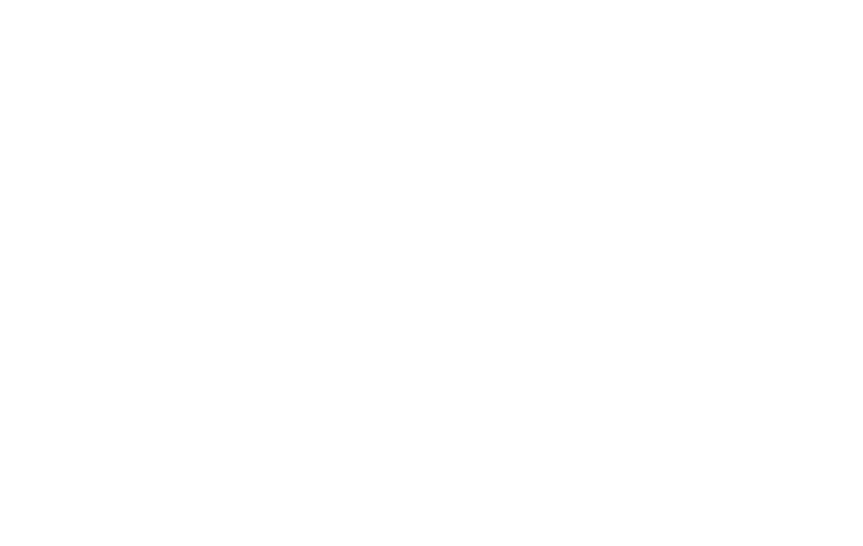
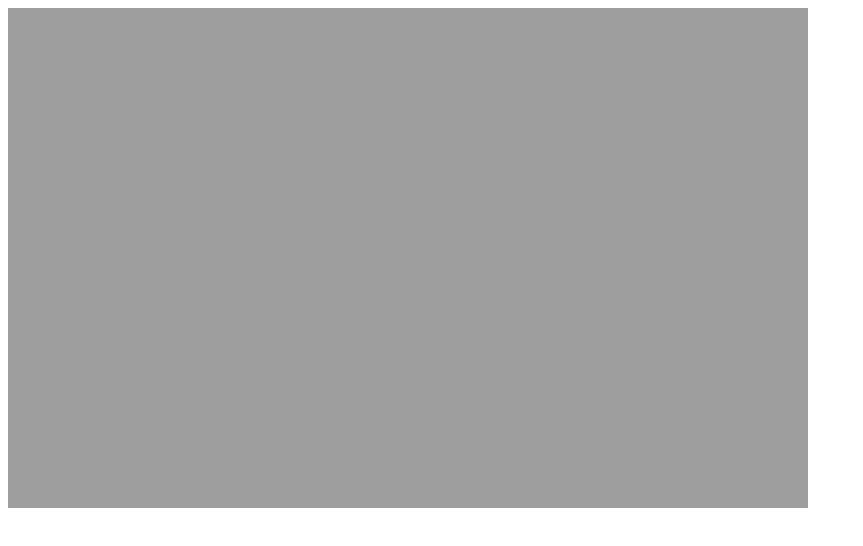
Before and after one commit to nahumjimi/lab-helicopter, a plain HTML site: page index.html in a window 1280 px wide. Shown: the whole page, without its empty margins (0-863 px from the left). Drawn offline with Linux system fonts and the light colour scheme.

Commit message:
background done

```diff
--- a/background.js
+++ b/background.js
@@ -1,13 +1,36 @@
 class Background {
   constructor(ctx) {
-    this.img.src = "http://www.vbforums.com/attachment.php?attachmentid=113103&d=1398112502"
+    this.ctx = ctx;
+    this.img = new Image ();
+    this.img.src = "http://www.vbforums.com/attachment.php?attachmentid=113103&d=1398112502";
+    this.x = 0;
+    this.y = 0;
+    this.w = this.ctx.canvas.width;
+    this.h = this.ctx.canvas.height;
+    this.vx = 2;
   }
 
   draw() {
+    this.ctx.drawImage(
+      this.img,
+      this.x,
+      this.y,
+      this.w,
+      this.h,
+    )
 
+     this.ctx.drawImage(
+      this.img,
+      this.x + this.ctx.canvas.width,
+      this.y,
+      this.w,
+      this.h,
+    )
   }
 
   move() {
+    this.x -= this.vx;
 
+    if(this.x + this.w <= 0){this.x = 0};
   }
 }
--- a/game.js
+++ b/game.js
@@ -1,9 +1,22 @@
 class Game {
   constructor(ctx) {
+    this.ctx = ctx;
+    this.intervalId = null;
+    this.background = new Background(this.ctx);
+
+
   }
 
   start() {
-  }
+    this.intervalId = setInterval( () => {
+      this.clear();
+      this.draw();
+      this.move();
+
+
+    }
+    , 1000/60)
+    }
 
   clearObstacles() {
   }
@@ -12,12 +25,22 @@ class Game {
   }
 
   clear() {
+    this.ctx.clearRect(
+      0,
+      0,
+      this.ctx.canvas.width,
+      this.ctx.canvas.heigth
+    )
   }
 
   draw() {
+    this.background.draw();
+
+
   }
 
   move() {
+    this.background.move();
   }
 
   checkCollisions() {
--- a/index.html
+++ b/index.html
@@ -8,5 +8,16 @@
   </head>
   <body>
     <canvas id="canvas" width="800" height="500">
+
+
+
+      <script src="constants.js" ></script>
+      <script src="background.js" ></script>
+      <script src="obstacle.js" ></script>
+      <script src="bullet.js" ></script>
+      <script src="weapon.js" ></script>
+      <script src="helicopter.js" ></script>
+      <script src="game.js" ></script>
+      <script src="script.js" ></script>
   </body>
 </html>
--- a/script.js
+++ b/script.js
@@ -1,2 +1,6 @@
 const ctx = document.getElementById('canvas').getContext('2d');
 const game = new Game(ctx);
+
+window.onload = () => {
+    game.start()
+}
```
